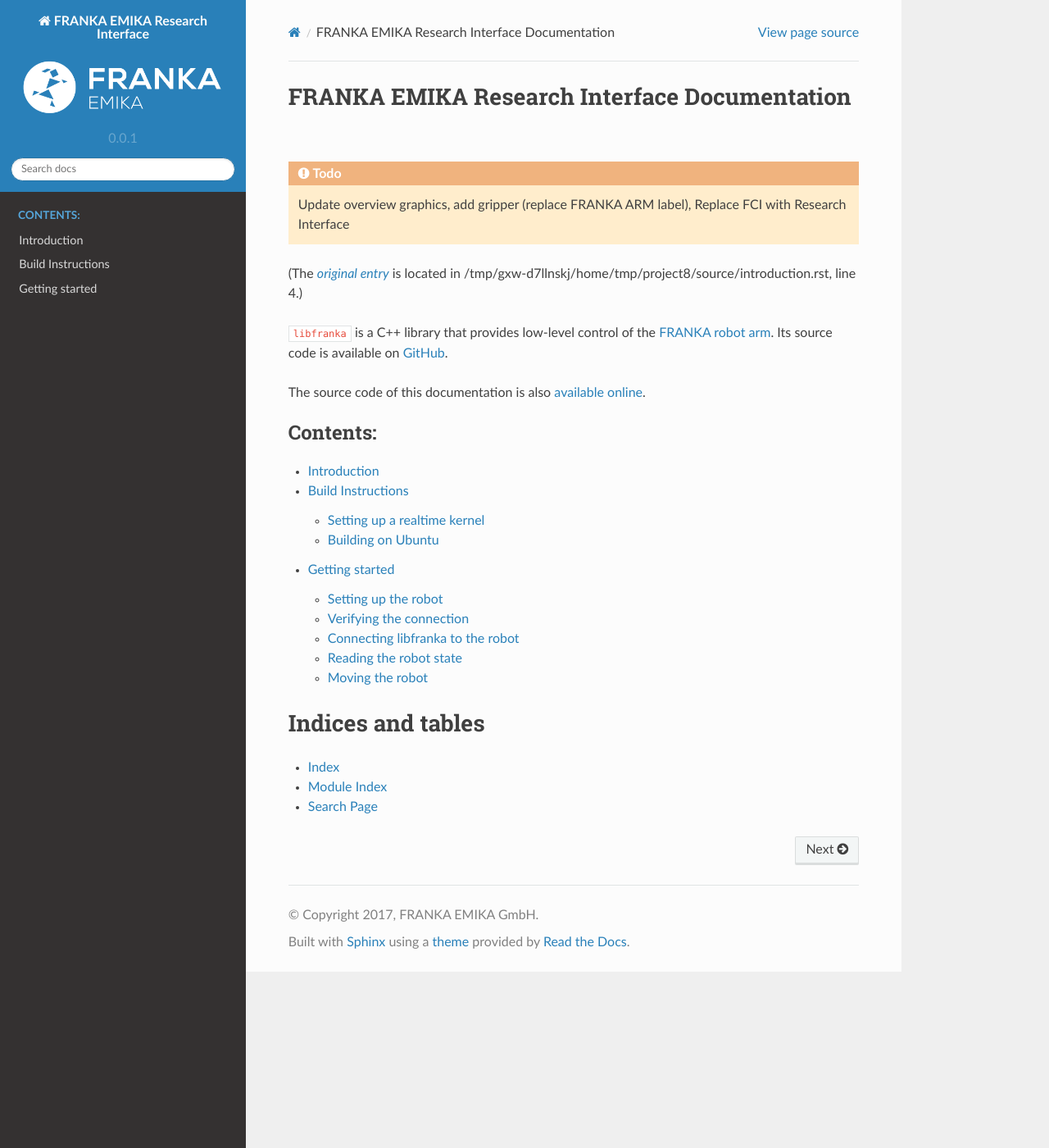
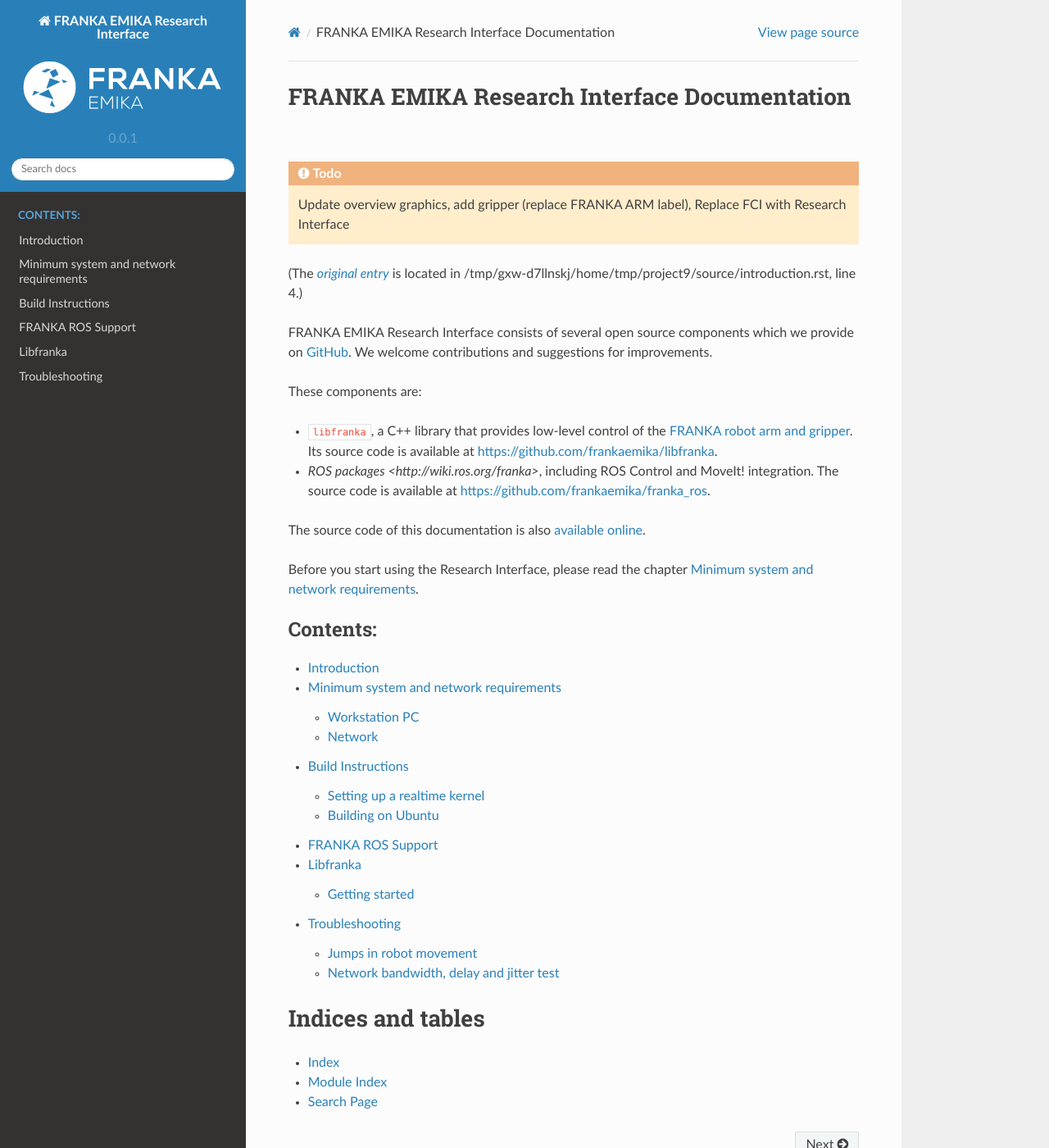
Before and after one commit to frankaemika/docs, a Sphinx documentation site: the page built from source/index.rst, in a window 1280 px wide and 1400 px high. Shown: the whole window at 82% size. Built offline with Sphinx 7.4.7 and the Read the Docs theme 2.0.0, drawn with Linux system fonts in a browser that asks for light colours.

Commit message:
Update structure and change intro.

```diff
--- /dev/null
+++ b/source/ROS.rst
@@ -0,0 +1,2 @@
+FRANKA ROS Support
+==================
--- a/source/build-instructions.rst
+++ b/source/build-instructions.rst
@@ -4,6 +4,7 @@
 ==================
 
 While it should in principle be possible to build ``libfranka`` on different operating systems and distributions, official support is only provided for Ubuntu 16.04 LTS `Xenial Xerus`. First, make sure, that you have installed a RT kernel.
+
 
 Setting up a realtime kernel
 ----------------------------
@@ -23,7 +24,7 @@
     sudo adduser $(whoami) realtime
 
 
-Then, edit  */etc/security/limits.conf* and add::
+Then, edit  ``/etc/security/limits.conf`` and add::
 
     @realtime soft rtprio 99
     @realtime soft priority 99
--- a/source/index.rst
+++ b/source/index.rst
@@ -3,17 +3,27 @@
 
 .. todolist::
 
-``libfranka`` is a C++ library that provides low-level control of the `FRANKA robot arm <https://franka.de>`_. Its source code is available on `GitHub <https://github.com/frankaemika/libfranka>`_.
+FRANKA EMIKA Research Interface consists of several open source components which we provide on `GitHub <https://github.com/frankaemika>`_. We welcome contributions and suggestions for improvements.
+
+These components are:
+
+* ``libfranka``, a C++ library that provides low-level control of the `FRANKA robot arm and gripper <https://franka.de>`_. Its source code is available at https://github.com/frankaemika/libfranka.
+* `ROS packages <http://wiki.ros.org/franka>`, including ROS Control and MoveIt! integration. The source code is available at https://github.com/frankaemika/franka_ros.
 
 The source code of this documentation is also `available online <https://github.com/frankaemika/research-interface-docs>`_.
+
+Before you start using the Research Interface, please read the chapter :doc:`requirements`.
 
 .. toctree::
    :maxdepth: 2
    :caption: Contents:
 
    introduction
+   requirements
    build-instructions
-   tutorial
+   ROS
+   libfranka
+   troubleshooting
 
 Indices and tables
 ==================
--- /dev/null
+++ b/source/libfranka.rst
@@ -0,0 +1,5 @@
+Libfranka
+==============
+
+
+.. include:: tutorial.rst
```
Also changed, not shown: source/tutorial.rst (+6 -8 lines).
